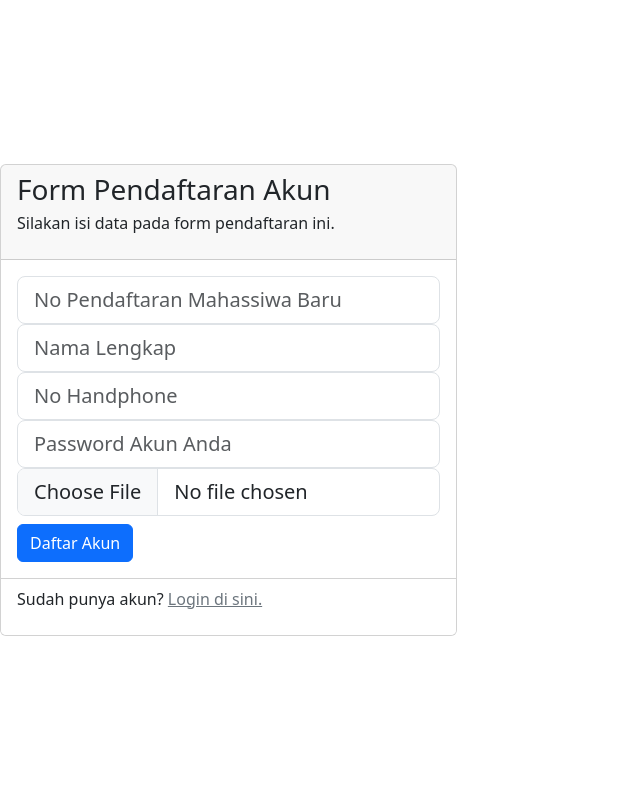
After one commit to whyrmdhn/simdawa-app_2010010095, a CodeIgniter app: page /simdawa-app/pendaftaran/daftar in a window 1280 px wide. The commit adds this page. Shown: the whole page, without its empty margins (0-640 px from the left). Run offline with CodeIgniter, Linux system fonts and the light colour scheme; some libraries are stand-ins or nearby versions.

Commit message:
membuat halaman pendaftaran, login dan pembastasan akses

```diff
--- /dev/null
+++ b/application/controllers/pendaftaran.php
@@ -0,0 +1,76 @@
+<?php
+defined('BASEPATH') or exit('No direct script access allowed');
+class Pendaftaran extends CI_Controller
+{
+    public function __construct()
+    {
+        parent::__construct();
+        $this->load->model('PendaftaranModel');
+    }
+    public function index()
+    {
+        //menampilkan data pendaftaran
+        //untuk sementara kita kosongkan dulu, karena fokus ke proses pendaftaran
+        $data['title'] = "Data Beasiswa | SIMDAWA-APP";
+        $data['pendaftaran'] = $this->PendaftaranModel->get_pendaftaran();
+        $this->load->view('template/header', $data);
+        $this->load->view('template/sidebar');
+        $this->load->view('pendaftaran/pendaftaran_read', $data);
+        $this->load->view('template/footer');
+    }
+    public function daftar()
+    {
+        /*
+    - Jika button btn_daftar diklik
+    - Cek no pendaftaran, apakah sudah ada di sistem
+    - Jika no pendafaran sudah ada di sistem
+    - Buat flashdata berisi pesan no pendaftaran sudah terdaftar dan arahkan ulang ke halaman daftar
+    - Tetapi jika no pendaftaran tidak ada di sistem
+    - Lakukan proses upload bukti daftar
+    - Jika proses upload berhasil
+    - Lakukan proses penyimpanan data pendaftar dan arahkan ulang ke halaman daftar
+    - Tetapi jika proses upload gagal
+    - Buat flashdata dengan pesan gagal upload file dan arahkan ulang ke halaman daftar
+    - Tetapi jika button btn_daftar tidak diklik
+    - Tampilkan form pendaftaran
+*/
+        if (isset($_POST['btn_daftar'])) {
+            $cek_nopendaftaran = $this->PendaftaranModel->cek_nopendaftaran();
+            if ($cek_nopendaftaran == true) {
+                $this->session->set_flashdata('pesan', 'No Pendaftaran sudah terdaftar di sistem!');
+                redirect('pendaftaran/daftar');
+            } else {
+                $upload = $this->PendaftaranModel->upload_bukti('bukti_daftar');
+                if ($upload['result'] == 'success') {
+                    $this->PendaftaranModel->insert_pendaftaran($upload);
+                    redirect('pendaftaran/daftar');
+                } else {
+                    $this->session->set_flashdata('pesan', $upload['error']);
+                    redirect('pendaftaran/daftar');
+                }
+            }
+        } else {
+            $data['title'] = "Pendaftaran Pengguna | SIMDAWA-APP";
+            $this->load->view('pendaftaran/daftar_create', $data);
+        }
+    }
+    public function verifikasi_akun($status, $id)
+    {
+        $this->db->update($this->tabel, ['keterangan' => $status], ['id' => $id]);
+        if ($this->db->affected_rows() > 0) {
+            $this->session->set_flashdata("pesan", "Verifikasi akun berhasil");
+            $this->session->set_flashdata("status", True);
+        } else {
+            $this->session->set_flashdata("pesan", "Verifikasi akun gagal!");
+            $this->session->set_flashdata("status", False);
+        }
+    }
+    public function verifikasi($keterangan, $id)
+    {
+        if (isset($id)) {
+            $status = ($keterangan == "acc") ? "Sudah Diverifikasi" : "Akun Dibatalkan";
+            $this->PendaftaranModel->verifikasi_akun($status, $id);
+            redirect('pendaftaran');
+        }
+    }
+}
--- /dev/null
+++ b/application/models/PendaftaranModel.php
@@ -0,0 +1,81 @@
+<?php
+class PendaftaranModel extends CI_Model
+{
+    private $tabel = 'pendaftaran_pengguna';
+    public function cek_nopendaftaran()
+    {
+        //mengecek no pendftaran di tabel pendaftaran pengguna, apakah no pendaftarannya sudah ada
+        $cek = $this->db->get_where($this->tabel, ['no_pendaftaran' => $this->input->post('no_pendaftaran')]);
+        if ($cek->num_rows() > 0) { //jika no_pendaftaran sudah ada kembalikan nilai True
+            return True;
+        } else { //jika no_pendaftaran belum ada kembalikan nilai False
+            return False;
+        }
+    }
+    public function upload_bukti($file)
+    {
+        $config['upload_path'] = './upload/bukti_daftar/'; //pengaturan letak file yang diupload
+        $config['allowed_types'] = 'jpg|png|jpeg'; //pengaturan format file yang diupload
+        $config['max_size'] = '1024'; //pengaturan ukuran maksimal file yang diupload
+        $config['remove_space'] = True;
+        $this->load->library('upload', $config); //load konfigurasi di atas
+        if ($this->upload->do_upload($file)) { //lakukan upload, jika berhasil kembalikan data berhasil
+            $return = array('result' => 'success', 'file' => $this->upload->data(), 'error' => '');
+            return $return;
+        } else { //jika gagal, kembalikan pesan gagalnya
+            $return = array('result' => 'failed', 'file' => '', 'error' => $this->upload->display_errors());
+            return $return;
+        }
+    }
+    function get_pendaftaran()
+    {
+        return $this->db->get($this->tabel)->result();
+    }
+
+    public function insert_pendaftaran($file)
+    {
+        $data = [
+            'no_pendaftaran' => $this->input->post('no_pendaftaran'),
+            'nama_lengkap' => $this->input->post('nama_lengkap'),
+            'no_handphone' => $this->input->post('no_handphone'),
+            'bukti_daftar' => $file['file']['file_name'], //mengambil nama file yang diupload
+            'keterangan' => 'Belum Diverifikasi'
+        ];
+        $this->db->insert($this->tabel, $data);
+        if ($this->db->affected_rows() > 0) {
+            $id = $this->db->insert_id();
+            $this->insert_pengguna($id);
+        } else {
+            $this->session->set_flashdata("pesan", "Data pendaftaran gagal ditambahkan!");
+            $this->session->set_flashdata("status", False);
+        }
+    }
+    public function insert_pengguna($id)
+    {
+        $data = [
+            'username' => $this->input->post('no_pendaftaran'), //no pendaftaran diambil untuk dijadikan username
+            'password' => md5($this->input->post('password')), //membuat password agar diubah bentuk md5
+            'peran' => 'user',
+            'pendaftaran_id' => $id
+        ];
+        $this->db->insert('pengguna', $data);
+        if ($this->db->affected_rows() > 0) {
+            $this->session->set_flashdata("pesan", "Data pendaftaran berhasil ditambahkan! Untuk sementara akun kamu masih belum diverifikasi admin. Tunggu 1 x 24 Jam");
+            $this->session->set_flashdata("status", True);
+        } else {
+            $this->session->set_flashdata("pesan", "Data pendaftaran gagal ditambahkan!");
+            $this->session->set_flashdata("status", False);
+        }
+    }
+    public function verifikasi_akun($status, $id)
+    {
+        $this->db->update($this->tabel, ['keterangan' => $status], ['id' => $id]);
+        if ($this->db->affected_rows() > 0) {
+            $this->session->set_flashdata("pesan", "Verifikasi akun berhasil");
+            $this->session->set_flashdata("status", True);
+        } else {
+            $this->session->set_flashdata("pesan", "Verifikasi akun gagal!");
+            $this->session->set_flashdata("status", False);
+        }
+    }
+}
--- /dev/null
+++ b/application/views/pendaftaran/daftar_create.php
@@ -0,0 +1,72 @@
+<!doctype html>
+<html lang="en">
+
+<head>
+    <!-- Required meta tags -->
+    <meta charset="utf-8">
+    <meta name="viewport" content="width=device-width, initial-scale=1, shrink-to-fit=no">
+    <title><?= $title ?></title>
+    <!-- Bootstrap CSS -->
+    <link rel="stylesheet" href="<?= base_url('assets/vendor/bootstrap/css/bootstrap.min.css') ?>">
+    <link rel="stylesheet" href="<?= base_url('assets/vendor/fonts/circular-std/style.css') ?>">
+    <link rel="stylesheet" href="<?= base_url('assets/libs/css/style.css') ?>">
+    <link rel="stylesheet" href="<?= base_url('assets/vendor/fonts/fontawesome/css/fontawesome-all.css') ?>">
+    <style>
+        html,
+        body {
+            height: 100%;
+        }
+
+        body {
+            display: -ms-flexbox;
+            display: flex;
+            -ms-flex-align: center;
+            align-items: center;
+            padding-top: 40px;
+            padding-bottom: 40px;
+        }
+    </style>
+</head>
+<!-- ============================================================== -->
+<!-- signup form -->
+<!-- ============================================================== -->
+
+<body>
+    <!-- ============================================================== -->
+    <!-- signup form -->
+    <!-- ============================================================== -->
+    <form class="splash-container" method="post" enctype="multipart/form-data">
+        <div class="card">
+            <div class="card-header">
+                <h3 class="mb-1">Form Pendaftaran Akun</h3>
+                <p>Silakan isi data pada form pendaftaran ini.</p>
+            </div>
+            <div class="card-body">
+                <?php $this->load->view('template/notifikasi'); ?>
+                <div class="form-group">
+                    <input class="form-control form-control-lg" type="text" name="no_pendaftaran" required="" placeholder="No Pendaftaran Mahassiwa Baru" autocomplete="off">
+                </div>
+                <div class="form-group">
+                    <input class="form-control form-control-lg" type="text" name="nama_lengkap" required="" placeholder="Nama Lengkap" autocomplete="off">
+                </div>
+                <div class="form-group">
+                    <input class="form-control form-control-lg" type="text" name="no_handphone" required="" placeholder="No Handphone" autocomplete="off">
+                </div>
+                <div class="form-group">
+                    <input class="form-control form-control-lg" type="password" name="password" required="" placeholder="Password Akun Anda" autocomplete="off">
+                </div>
+                <div class="form-group">
+                    <input class="form-control form-control-lg" type="file" name="bukti_daftar" required="" placeholder="Bukti Daftar" autocomplete="off">
+                </div>
+                <div class="form-group pt-2">
+                    <button class="btn btn-block btn-primary" type="submit" name="btn_daftar">Daftar Akun</button>
+                </div>
+            </div>
+            <div class="card-footer bg-white">
+                <p>Sudah punya akun? <a href="<?= base_url('login') ?>" class="text-secondary">Login di sini.</a></p>
+            </div>
+        </div>
+    </form>
+</body>
+
+</html
```
Also changed, not shown: application/controllers/login.php (added, +43 -0 lines), application/models/LoginModel.php (added, +39 -0 lines), application/views/beasiswa/beasiswa_read.php (+12 -5 lines), application/views/login/login_view.php (added, +69 -0 lines), application/views/pendaftaran/pendaftaran_read.php (added, +77 -0 lines), application/views/template/sidebar.php (+7 -0 lines), upload/bukti_daftar/RRQSTORE.png (added), upload/bukti_daftar/RRQSTORE1.png (added).
